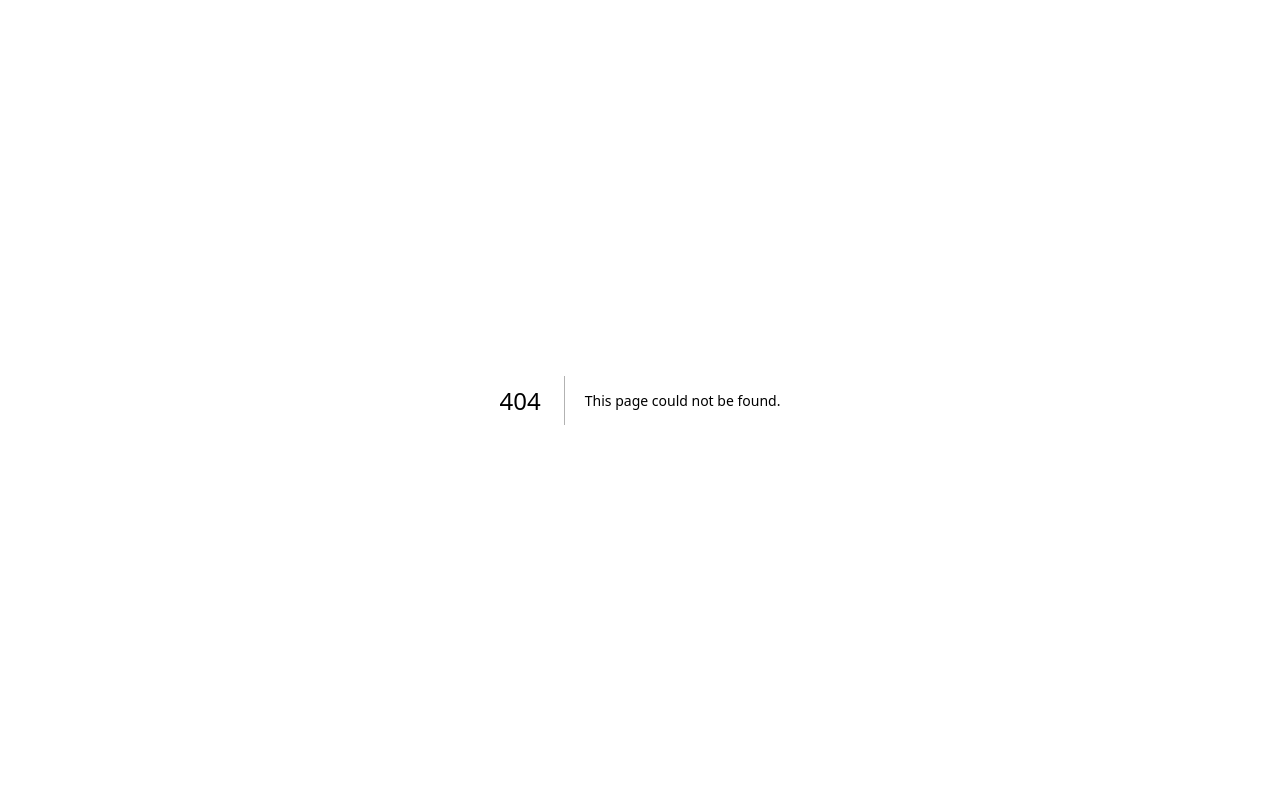
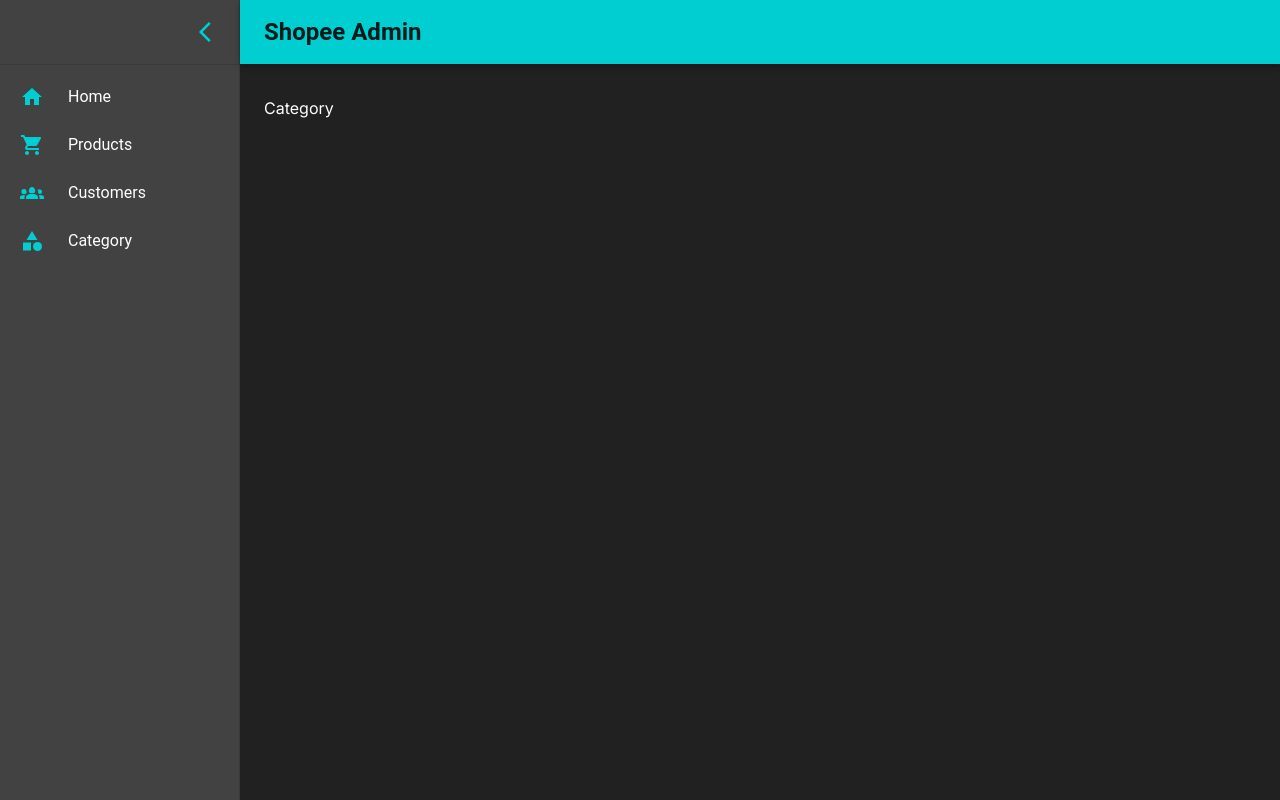
Before and after one commit to Sarathmithran/Sample-admin-app-, a Next.js app: page /category in a window 1280 px wide. Before the commit this address had no page. Built offline with nearby package versions, Linux system fonts and the light colour scheme.

Commit message:
Add minor updates to addCustomer and addProduct components

```diff
--- /dev/null
+++ b/src/app/category/page.tsx
@@ -0,0 +1,16 @@
+import { Box } from '@mui/material'
+import React from 'react'
+import Navbar from '../components/Navbar/Navbar'
+
+const Category = () => {
+  return (
+    <Box sx={{ display: 'flex' }}>
+      <Navbar/>
+      <Box component="main" sx={{ flexGrow: 1, pt: 12,paddingLeft:3,paddingRight:3 }}>
+        Category
+      </Box>
+    </Box>
+  )
+}
+
+export default Category
```
Also changed, not shown: src/app/addCustomer/page.tsx (+3 -6 lines), src/app/addProducts/page.tsx (+3 -7 lines).
